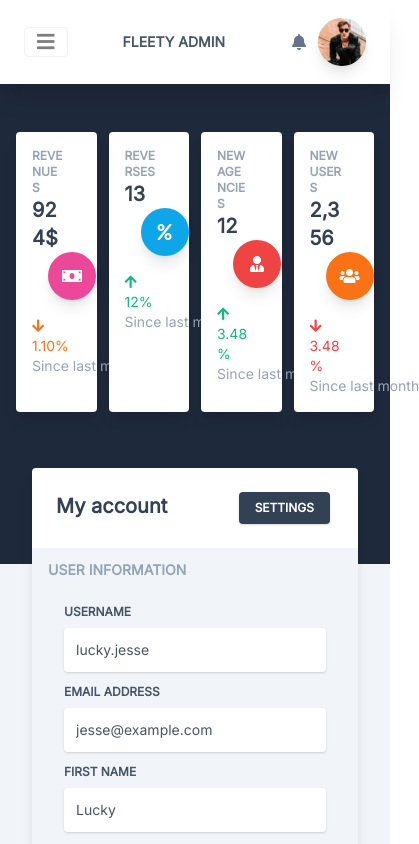
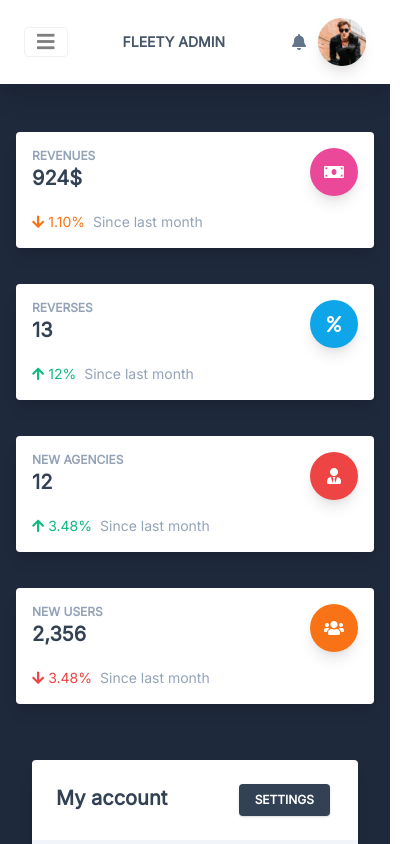
Before and after one commit to Web-Programming-Vip-Pro/travel-admin, a Next.js app: page /dashboard/settings in a window 390 px wide. Shown: the top 844 px of the page, 419 px wide, since content can reach past the window. Built offline with nearby package versions, Linux system fonts and the light colour scheme.

Commit message:
fix(dashboard): responsive header

```diff
--- a/src/components/Shared/Headers/HeaderStats.js
+++ b/src/components/Shared/Headers/HeaderStats.js
@@ -8,7 +8,7 @@
       <div className="relative pt-12 pb-32 bg-blueGray-800 md:pt-32">
         <div className="w-full px-4 mx-auto md:px-10">
           <div>
-            <div className="grid grid-cols-4 gap-3">
+            <div className="grid grid-cols-1 gap-3 md:grid-cols-2 xl:grid-cols-4">
               <CardStats
                 statSubtitle="REVENUES"
                 statTitle="924$"
```
